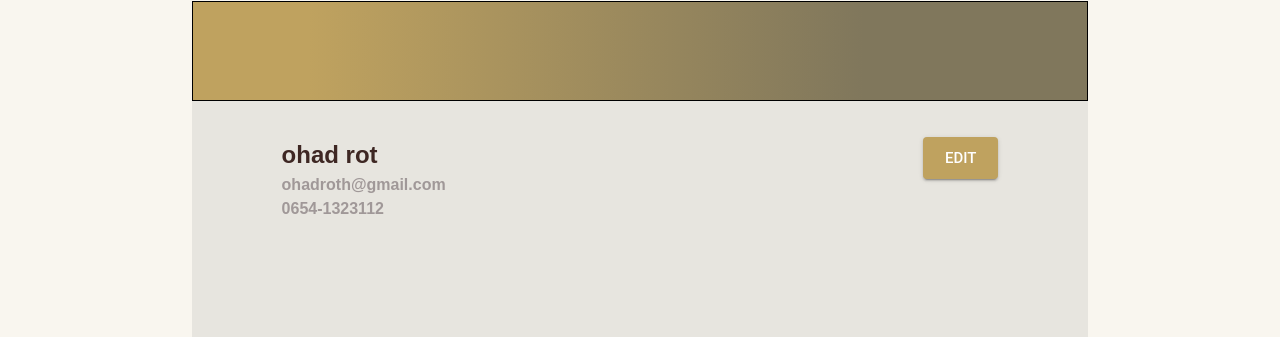
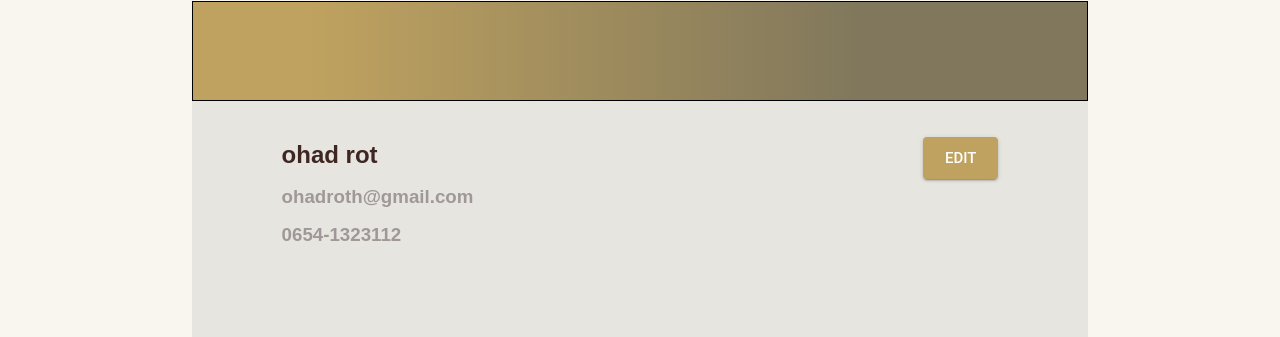
Before and after one commit to EladWebiks/lectures-project, a React (Vite) app in the folder client/: page /about in a window 1280 px wide. Shown: the part 103-440 px from the top of the page. Built offline with nearby package versions, Linux system fonts and the light colour scheme; no server answers.

Commit message:
pull from bar

```diff
--- a/client/src/pages/ProfilePage/ProfilePage.css
+++ b/client/src/pages/ProfilePage/ProfilePage.css
@@ -15,7 +15,7 @@
 
     display: flex;
     justify-content: space-between;
-    padding: 4% 10% 10% 10%;
+    padding: 4% 10% 2% 10%;
 
 }
 
@@ -36,7 +36,13 @@
 }
 
 
-h4{
+h3{
     color: rgb(160, 152, 152);
+    margin-top: 10px;
 
 }
+
+
+.userDetails{
+    font-family: 'Gill Sans', 'Gill Sans MT', Calibri, 'Trebuchet MS', sans-serif
+}
--- a/client/src/pages/ProfilePage/ProfilePage.tsx
+++ b/client/src/pages/ProfilePage/ProfilePage.tsx
@@ -12,10 +12,10 @@ const ProfilePage = () => {
           className="TopBackground"
         ></div>
         <header className="header">
-          <div>
+          <div className="userDetails">
             <h2>ohad rot</h2>
-            <h4>ohadroth@gmail.com</h4>
-            <h4>0654-1323112</h4>
+            <h3>ohadroth@gmail.com</h3>
+            <h3>0654-1323112</h3>
           </div>
           <div>
             <Button size="large" variant="contained">
```
